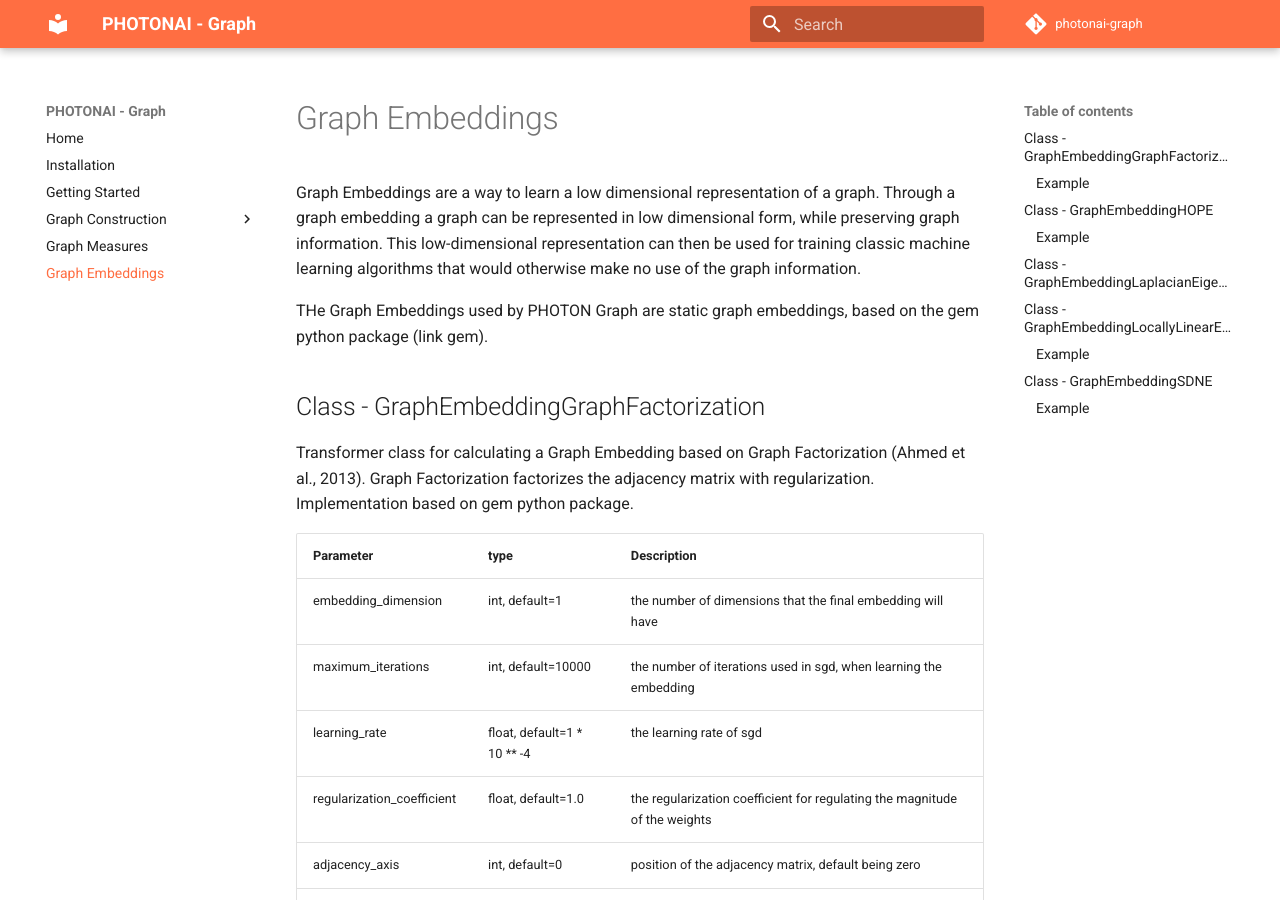
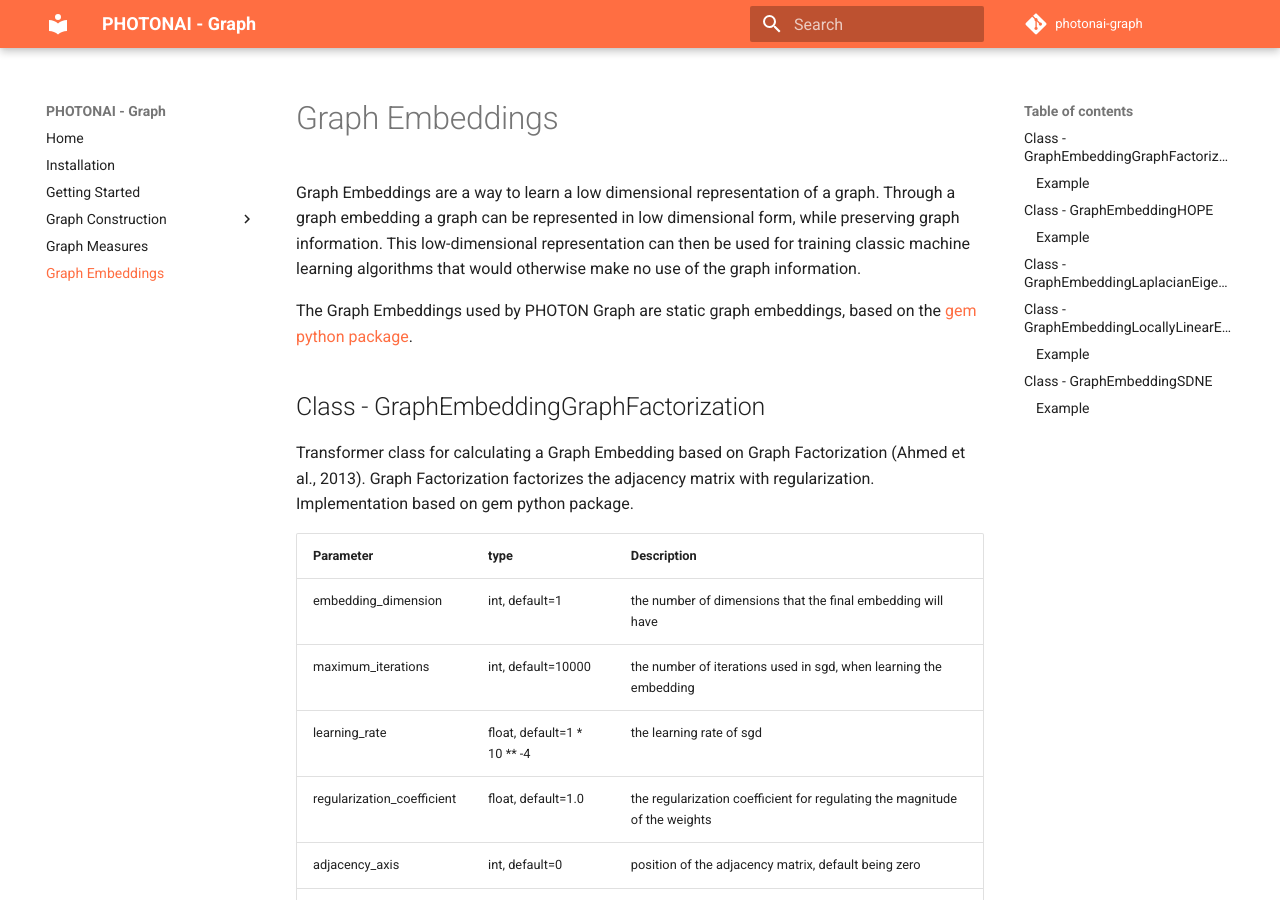
Before and after one commit to wwu-mmll/photonai_graph, an MkDocs documentation site: the page built from documentation/docs/graph_embeddings.md, in a window 1280 px wide and 900 px high. Built offline with MkDocs 1.6.1 and Material for MkDocs 9.7.7, drawn with Linux system fonts in a browser that asks for light colours; comment, search, counter and statistics services are not loaded.

Commit message:
Update graph_embeddings.md

````diff
--- a/documentation/docs/graph_embeddings.md
+++ b/documentation/docs/graph_embeddings.md
@@ -2,7 +2,8 @@
 
 Graph Embeddings are a way to learn a low dimensional representation of a graph. Through a graph embedding a graph can be represented in low dimensional form, while preserving graph information. This low-dimensional representation can then be used for training classic machine learning algorithms that would otherwise make no use of the graph information.
 
-THe Graph Embeddings used by PHOTON Graph are static graph embeddings, based on the gem python package (link gem).
+The Graph Embeddings used by PHOTON Graph are static graph embeddings, based on the [gem python package](https://github.com/palash1992/GEM).
+
 
 ## Class - GraphEmbeddingGraphFactorization
 
@@ -26,6 +27,9 @@ Transformer class for calculating a Graph Embedding based on Graph Factorization
 ```
 
 
+
+
+
 ## Class - GraphEmbeddingHOPE
 
 Transformer class for calculating a Graph Embedding based on Higher-order proximity preserved embedding (Mingdong et al., 2016). Implementation based on gem python package.
@@ -46,6 +50,9 @@ constructor = GraphEmbeddingHOPE(embedding_dimension=1,
 ```
 
 
+
+
+
 ## Class - GraphEmbeddingLaplacianEigenmaps
 
 Transformer class for calculating a Graph Embedding based on Laplacian Eigenmaps (Belkin & Niyogi, 2013). Implementation based on gem python package.
@@ -60,6 +67,9 @@ Transformer class for calculating a Graph Embedding based on Laplacian Eigenmaps
 ```python
 constructor = GraphEmbeddingLaplacianEigenmaps(embedding_dimension=1)
 ```
+
+
+
 
 
 ## Class - GraphEmbeddingLocallyLinearEmbedding
@@ -78,6 +88,9 @@ Transformer class for calculating a Graph Embedding based on Locally Linear Embe
 ```python
 constructor = GraphEmbeddingLocallyLinearEmbedding(embedding_dimension=1)
 ```
+
+
+
 
 
 ## Class - GraphEmbeddingSDNE
````
